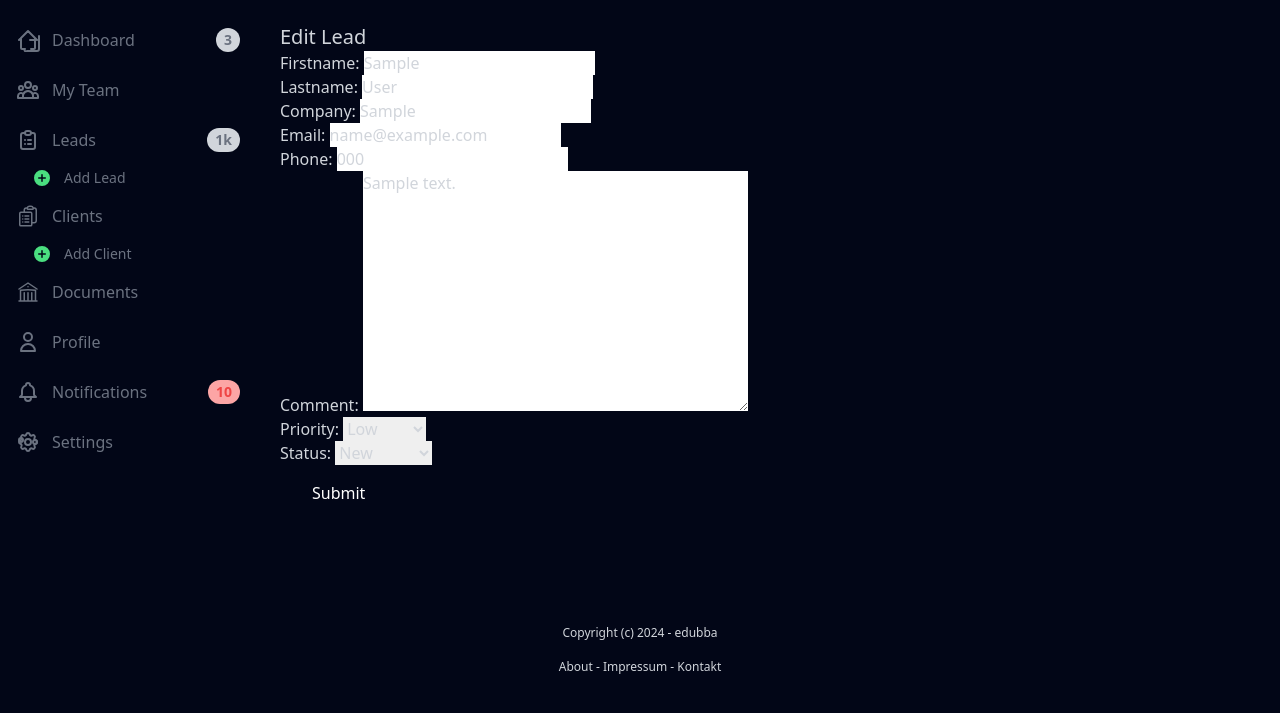
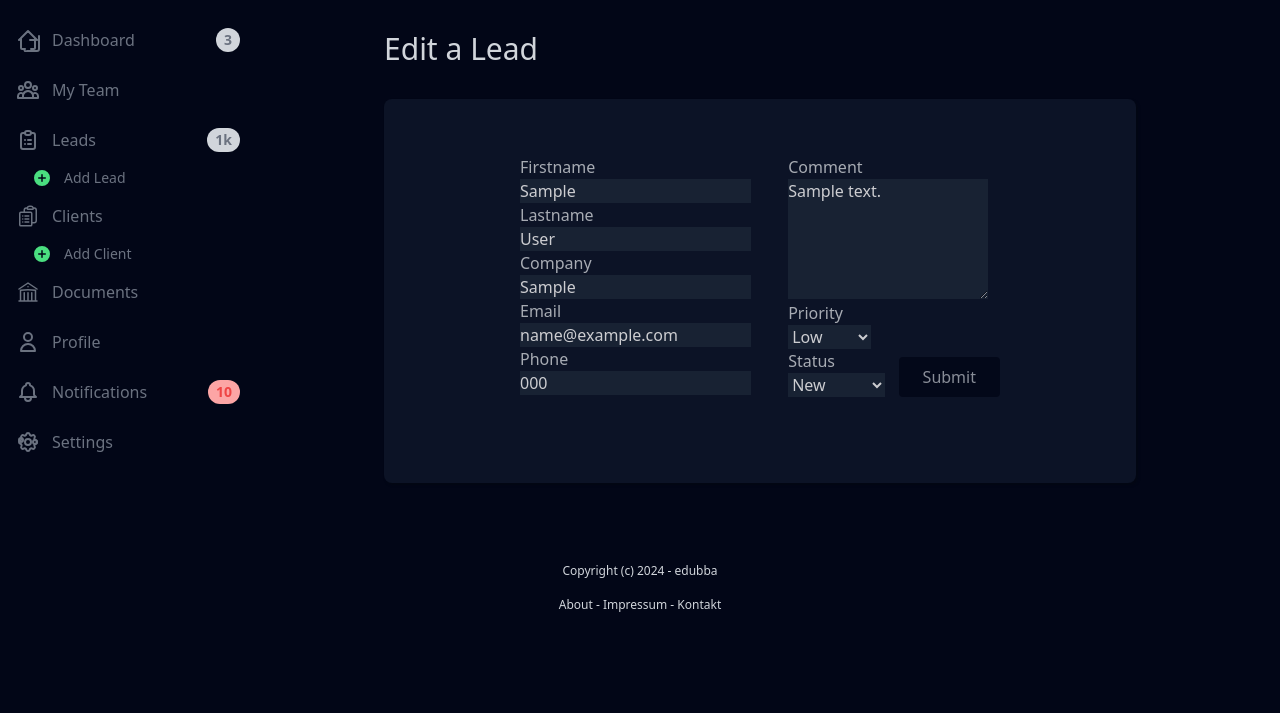
Before and after one commit to thorbjoernheise/edubba, a Django app: page /dashboard/leads/1/edit/ in a window 1280 px wide. Shown: the part 57-770 px from the top of the page. Run offline with Django 5.2, Linux system fonts and the light colour scheme; a user stored in the database is signed in; tables that the repository leaves empty hold one stand-in row (values such as "Sample post"); some libraries are stand-ins or nearby versions.

Commit message:
adjust leads_edit to new ui

```diff
--- a/edubba/lead/templates/lead/leads_edit.html
+++ b/edubba/lead/templates/lead/leads_edit.html
@@ -3,16 +3,134 @@
 {% block title %}Edit lead{% endblock %}
 
 {% block content%}
-<div class="py-6 px-6">
-    <h1 class="text-xl">Edit Lead</h1>
 
-    <form method="post" action=".">
+<style>
+    .form-container{
+        display: flex;
+        justify-content: space-between;
+        height: 20rem;
+        width: 30rem;
+        margin-left: 8rem;
+        margin-top: 3rem;
+    }
+    .box-left{
+        height: auto;
+        width: auto;
+        margin-right: 2rem;
+    }
+    .box-right{
+        height: 20rem;
+        width: auto;
+    }
+    .inner-right-top {
+        height: 5.15rem;
+        width: auto;
+        align-items: start;
+    }
+    .inner-right-bottom {
+        height: 10rem;
+        width: auto;
+        display: flex;
+        justify-content: space-between;
+        align-items: flex-end;
+    }
+    .inner-right-bottom-left {
+        height: 10rem;
+        width: auto;
+        display: flex;
+        align-items: flex-end;
+    }
+    .inner-right-bottom-right {
+        height: 10rem;
+        width: auto;
+        display: flex;
+        align-items: flex-end;
+    }
+
+    /* Style for the inputs */
+
+    .custom-textarea {
+        height: 7.5rem;
+        resize: vertical;
+    }
+    .custom-input, .custom-textarea, .choices-container select {
+        background-color: #1e293b; /* Set the same background color */
+        color: #fff; /* Set text color */
+    }
+
+
+</style>
+<div class="headline">
+    <h1 class="text-3xl">
+        Edit a Lead
+    </h1>
+</div>
+
+<div class="content-box bg-slate-900">
+
+    <form method="post" action="." class="form-container">
         {% csrf_token %}
 
-        {{ form.as_p }}
-        <button class="py-4 px-8 bg-slate-950 text-white">Submit</button>
+        <!-- Left Box for standard input -->
+        <div class="box-left">
+            {% for field in form %}
+                {% if field.name != 'comment' %}
+                    {% if field.field.widget.input_type != "select" %}
+                        <div>
+                            <label for="{{ field.id_for_label }}">{{ field.label }}</label>
+                            <input type="{{ field.field.widget.input_type }}" name="{{ field.name }}" id="{{ field.id }}" class="custom-input" value="{{ field.value }}">
+                        </div>
+                    {% endif %}
+                {% endif %}
+            {% endfor %}
+        </div>
+
+        <!-- Right Box CONTAINER-->
+        <div class="box-right">
+
+            <!-- Comment Section-->
+            <div class="inner-right-top">
+                {% for field in form %}
+                    {% if field.name == 'comment' %}
+                        <div class="">
+                            <label for="{{ field.id_for_label }}">{{ field.label }}</label>
+                            <textarea name="{{ field.name }}" id="{{ field.id }}" class="custom-textarea">{{ field.value }}</textarea>
+                        </div>
+                    {% endif %}
+                {% endfor %}
+            </div>
+
+            <!-- Bottom Right CONTAINER -->
+            <div class="inner-right-bottom">
+
+                <!-- Choices Section -->
+                <div class="inner-right-bottom-left">
+                <div>
+                    {% for field in form %}
+                        {% if field.field.widget.input_type == 'select' %}
+                            <div class="choices-container">
+                                <label for="{{ field.id_for_label }}">{{ field.label }}</label>
+                                <select name="{{ field.name }}" id="{{ field.id }}">
+                                    {% for choice in field.field.widget.choices %}
+                                        <option value="{{ choice.0 }}" {% if choice.0 == field.value %}selected{% endif %}>{{ choice.1 }}</option>
+                                    {% endfor %}
+                                </select>
+                            </div>
+                        {% endif %}
+                    {% endfor %}
+                    </div>
+                </div>
+
+
+                <!-- SUbmit Button -->
+                <div class="inner-right-bottom-right">
+                    <button type="submit" class="py-2 px-6 opacity-80 rounded items-center bg-slate-950 hover:bg-slate-800">Submit</button>
+                </div>
+
+            </div>
+
+
+        </div>
     </form>
 </div>
-
-
-    {% endblock %}
+{% endblock %}
```
